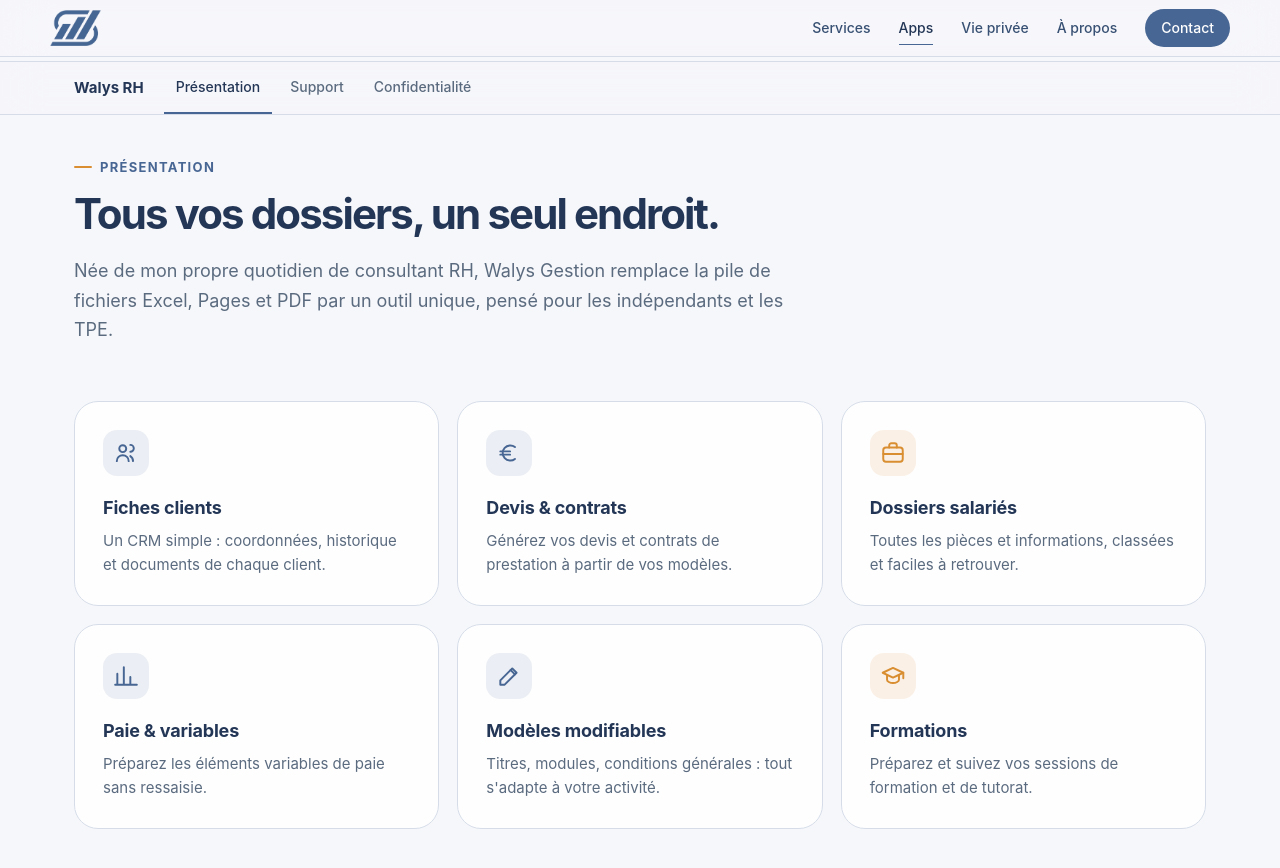
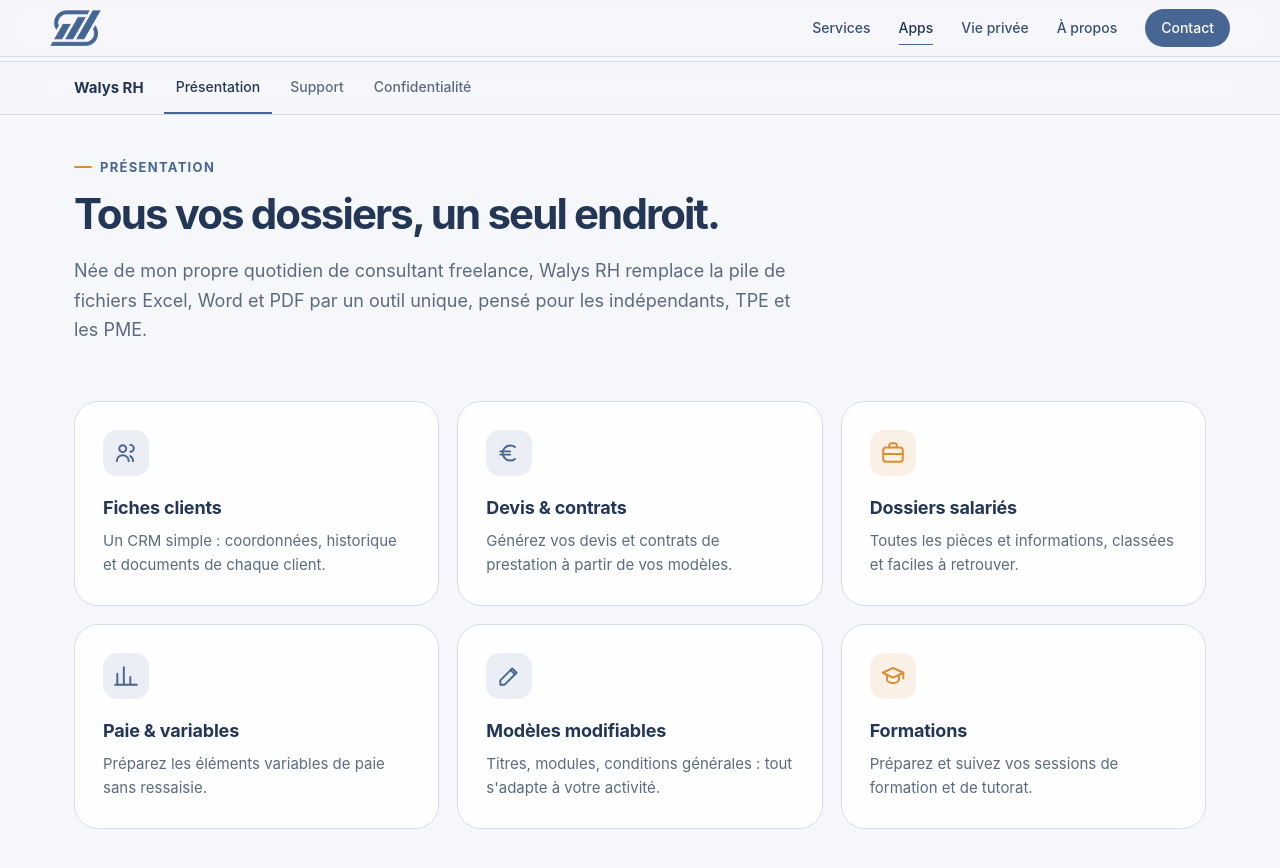
Before and after one commit to Walys-fr/walys-fr.github.io, a Jekyll site: the page built from _apps/walys-gestion.md, in a window 1280 px wide and 900 px high, scrolled down 622 px. Shown: the top 868 px of the window. Built offline with Jekyll 4.4.1, drawn with Linux system fonts in a browser that asks for light colours.

Commit message:
Update _apps/walys-gestion.md (via Pages CMS)

```diff
--- a/_apps/walys-gestion.md
+++ b/_apps/walys-gestion.md
@@ -8,7 +8,8 @@
 slogan: "Clients, devis, dossiers salariés et documents types : votre bureau RH
   et administratif, réuni dans une seule app Mac."
 resume: Clients, devis, dossiers salariés et documents types réunis au même
-  endroit. Conçu pour les indépendants et les TPE, entièrement personnalisable.
+  endroit. Conçu pour les indépendants, TPE et les PME, entièrement
+  personnalisable.
 plateformes: Mac
 prix: À venir
 points:
@@ -17,14 +18,14 @@
   - Dossiers salariés
   - Paie et éléments variables
   - Modèles de documents modifiables
-  - Préparation des formations
-description: "Walys Gestion : clients, devis, dossiers salariés et documents
-  types réunis dans une app Mac. Données locales, sans cloud tiers."
+  - Préparation des accompagnements
+description: "Walys RH : clients, devis, dossiers salariés et documents types
+  réunis dans une app Mac. Données locales, sans cloud tiers."
 presentation:
   titre: Tous vos dossiers, un seul endroit.
-  texte: Née de mon propre quotidien de consultant RH, Walys Gestion remplace la
-    pile de fichiers Excel, Pages et PDF par un outil unique, pensé pour les
-    indépendants et les TPE.
+  texte: Née de mon propre quotidien de consultant freelance, Walys RH remplace la
+    pile de fichiers Excel, Word et PDF par un outil unique, pensé pour les
+    indépendants, TPE et les PME.
 fonctions:
   - icone: equipe
     titre: Fiches clients
```
